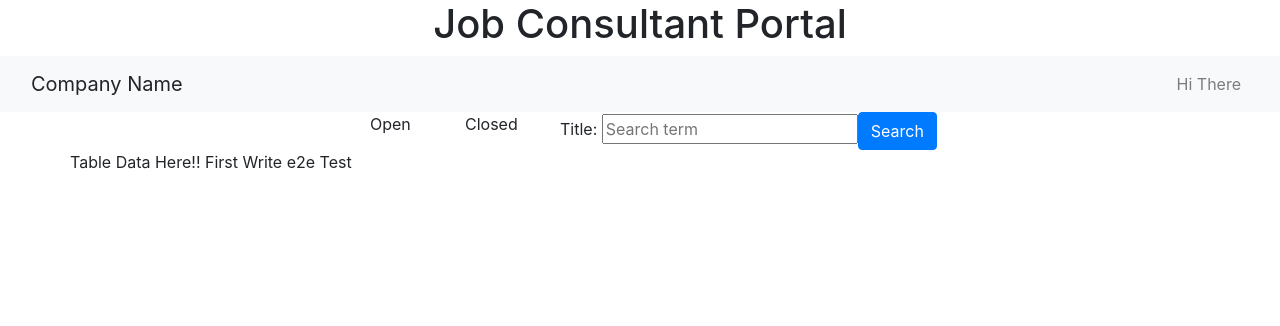
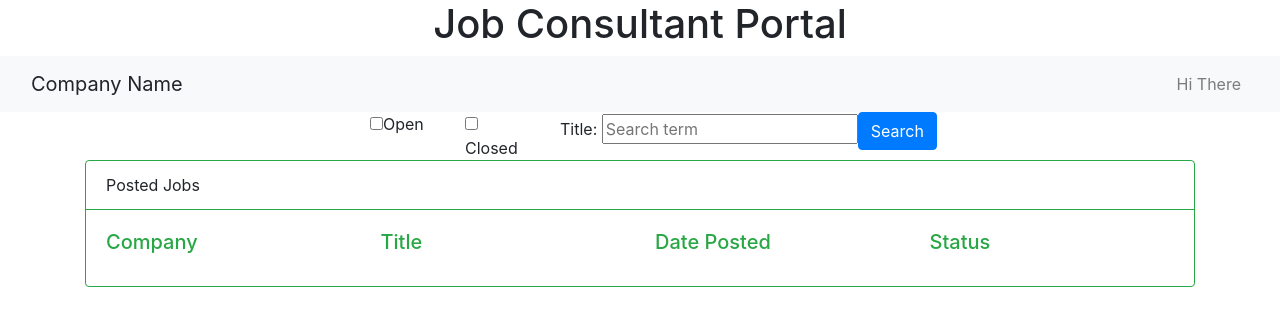
Before and after one commit to AmitKRSaha/JobConsultantPortal, an Angular app in the folder JobConsultantPortal/: page / in a window 1280 px wide. Shown: the top 326 px of the page. Built offline with nearby package versions, Linux system fonts and the light colour scheme; no server answers; what angular-in-memory-web-api would draw is missing.

Commit message:
Created Job Shell Component for show posted jobs

```diff
--- a/JobConsultantPortal/src/app/app.component.ts
+++ b/JobConsultantPortal/src/app/app.component.ts
@@ -13,6 +13,6 @@ export class AppComponent implements OnInit {
   constructor(private jobService: JobService) {}
 
  ngOnInit() {
-   this.jobService.getJobs().subscribe(data => console.log(data));
+
  }
 }
--- a/JobConsultantPortal/src/app/job-shell/job-shell.component.css
+++ b/JobConsultantPortal/src/app/job-shell/job-shell.component.css
@@ -0,0 +1,3 @@
+.jobsdetail:hover {
+  background-color:aqua !important;
+}
--- a/JobConsultantPortal/src/app/job-shell/job-shell.component.html
+++ b/JobConsultantPortal/src/app/job-shell/job-shell.component.html
@@ -1,13 +1,32 @@
 <div class="row">
   <div class="col-md-3"></div>
-  <div class="col-md-1">Open</div>
-  <div class="col-md-1">Closed</div>
+  <div class="col-md-1"><input type="checkbox"/>Open</div>
+  <div class="col-md-1"><input type="checkbox"/>Closed</div>
   <div class="col-md-6">
-    Title: <input type="text" placeholder="Search term" />
-    <button class="btn btn-primary">Search</button>
+    Title: <input type="text" #searchItem placeholder="Search term" />
+    <button class="btn btn-primary" (click)="getPostedJobs(searchItem.value)">Search</button>
   </div>
 
 </div>
-<div class="row">
-  Table Data Here!! First Write e2e Test
+<div>
+    <div class="card border-success mb-3" style="max-width: 100%;">
+        <div class="card-header bg-transparent border-success">Posted Jobs</div>
+        <div class="card-body text-success">
+          <h5 class="card-title"><div class="row">
+              <div class="col-md-3">Company</div>
+              <div class="col-md-3">Title</div>
+              <div class="col-md-3">Date Posted</div>
+              <div class="col-md-3">Status</div>
+            </div></h5>
+            <div class="row card-footer bg-transparent border-success jobsdetail" style="cursor: pointer;" *ngFor="let jobs of this.postedJobs" (click)="getShortListedCandidate()">
+                <div class="col-md-3">{{jobs.name}}</div>
+                <div class="col-md-3">{{jobs.Title}}</div>
+                <div class="col-md-3">{{jobs.Date_Posted}}</div>
+                <div class="col-md-3">{{jobs.Status}}</div>
+
+              </div>
+        </div>
+      </div>
+
+
 </div>
--- a/JobConsultantPortal/src/app/job-shell/job-shell.component.ts
+++ b/JobConsultantPortal/src/app/job-shell/job-shell.component.ts
@@ -1,4 +1,5 @@
 import { Component, OnInit } from '@angular/core';
+import { JobService } from '../jobdata/job.service';
 
 @Component({
   selector: 'app-job-shell',
@@ -7,9 +8,21 @@ import { Component, OnInit } from '@angular/core';
 })
 export class JobShellComponent implements OnInit {
 
-  constructor() { }
+  postedJobs: any;
+
+  constructor(private jobService: JobService) { }
 
   ngOnInit() {
   }
 
+  getPostedJobs(value: string) {
+    this.jobService.getJobs().subscribe(data => {
+      console.log(data);
+      this.postedJobs = data;
+    } );
+  }
+
+  getShortListedCandidate() {
+    alert('Ok');
+  }
 }
```
Also changed, not shown: 2 other files (tests, documents, lock files or other folders).
